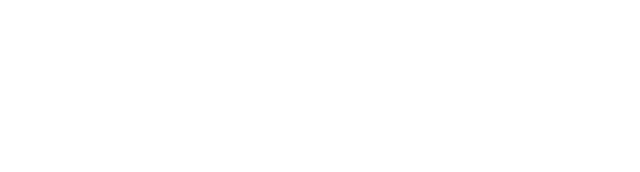
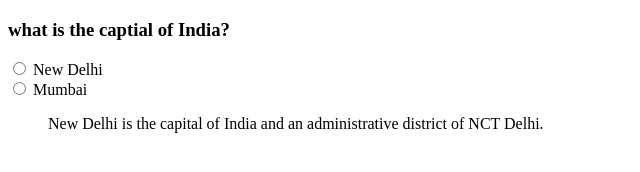
Before and after one commit to acciojob/trivia-Balajiw920, a website: page main.html in a window 1280 px wide. Shown: the whole page, without its empty margins (0-640 px from the left). Drawn offline with Linux system fonts and the light colour scheme.

Commit message:
Update main.html

```diff
--- a/main.html
+++ b/main.html
@@ -8,6 +8,17 @@
 
 <body>
 	<!-- the entire body must be written by student -->
+	 <section class="start">
+        <div class="first">
+            <h3> what is the captial of India?</h3>
+        </div>
+        <input type="radio" name="new delhi" value="New Delhi">
+        <label for="new delhi">New Delhi</label><br>
+        <input type="radio" name="new delhi" value="Mumbai" >
+        <label for="mumbai">Mumbai</label>
+        <blockquote class="thi" cite=" https://en.wikipedia.org/wiki/New_Delhi">
+            New Delhi is the capital of India and an administrative district of NCT Delhi.</blockquote>
+    </section>
     <script type="text/javascript" src="./script.js">
 </script>
 
```
